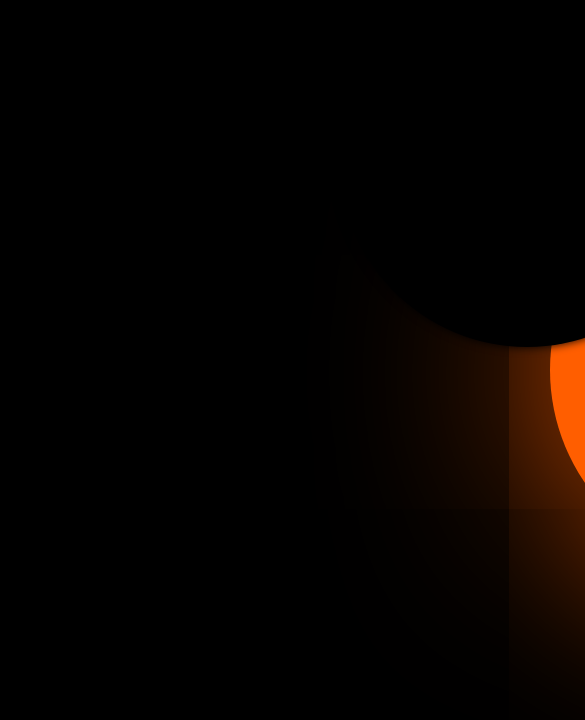
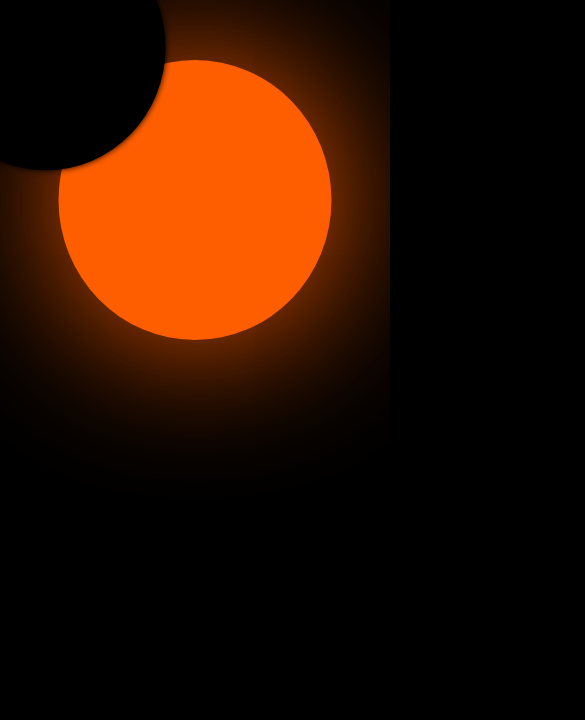
Before and after one commit to NDonadze/Sun-eclipse, a plain HTML site: page index.html in a window 390 px wide. Shown: the top 720 px of the page, 585 px wide, since content can reach past the window. Drawn offline with Linux system fonts and the light colour scheme.

Commit message:
responsive

```diff
--- a/style.css
+++ b/style.css
@@ -5,6 +5,10 @@
 }
 body{
     background-color: black;
+    display: flex;
+    justify-content: center;
+    align-content: center;
+    align-items: center;
 }
 .sun{
     width: 400px;
@@ -14,9 +18,7 @@ body{
     position: relative;
     display: flex;
     justify-content: center;
-    align-items: center;
-    top: 170px;
-    left: 550px;
+    align-items: center;;
     box-shadow: 0px 0px 350px rgb(255, 94, 0);
    animation: sun 15s linear 0s infinite;
    animation-direction: alternate;
@@ -59,3 +61,11 @@ body{
 
     }
 }
+@media (max-width:500px) {
+    .moon{
+        scale: 0.9;
+    }
+    .sun{
+        scale: 0.7;
+    }
+}
```
